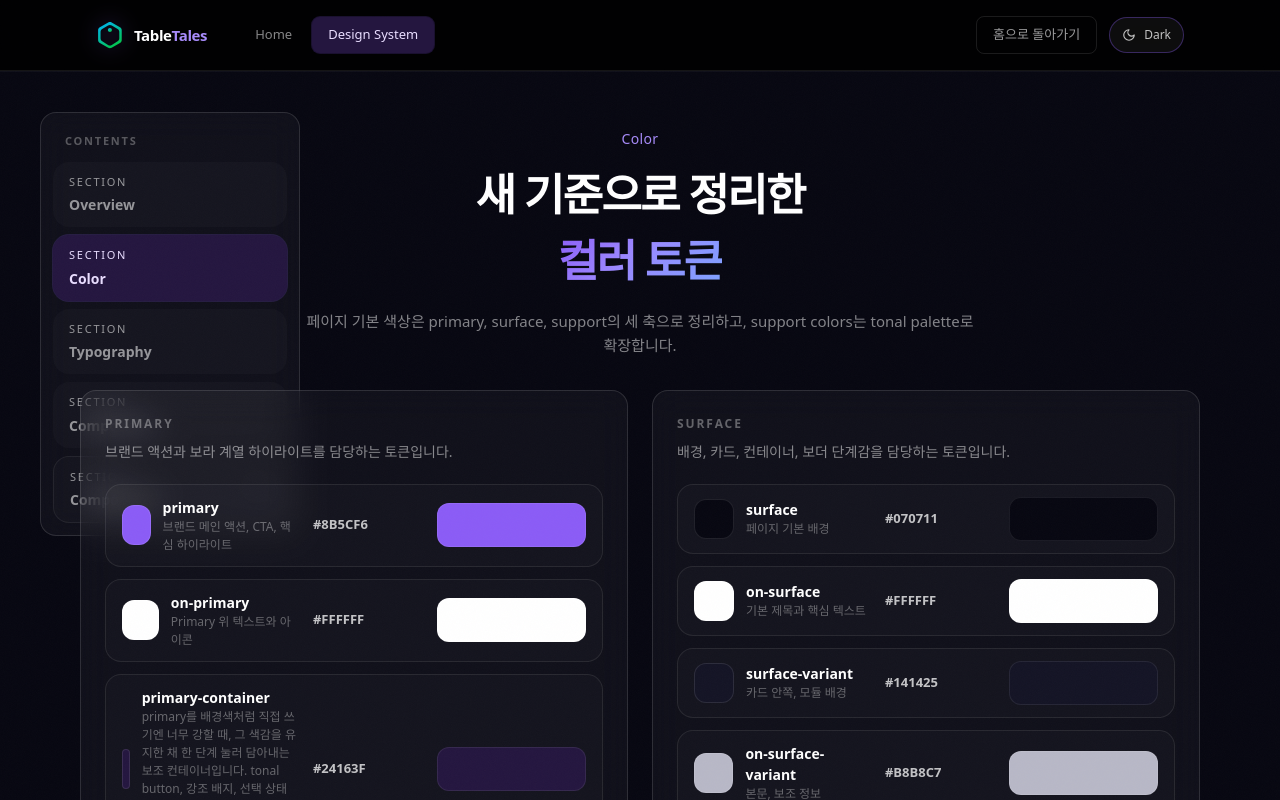
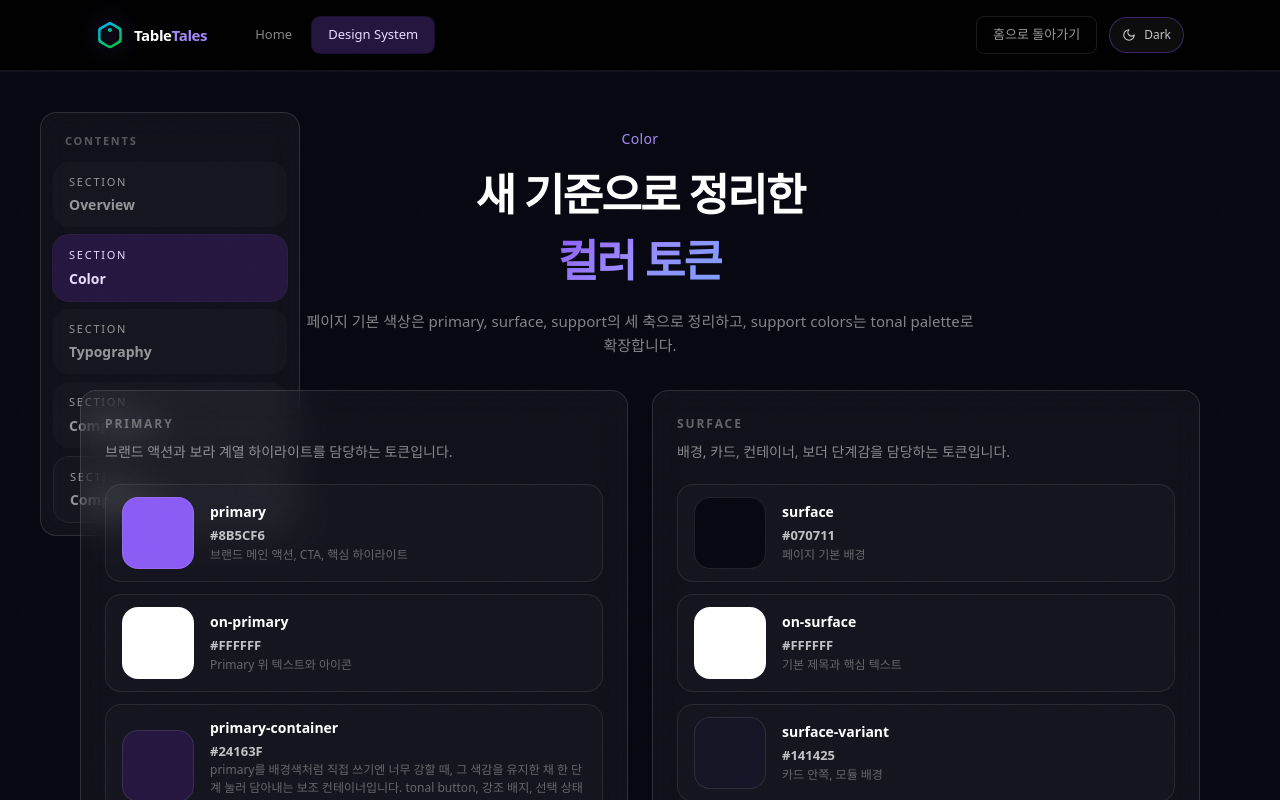
Before and after one commit to seola0114/table-tales, a Next.js app: page /design-system/color in a window 1280 px wide. Shown: the top 800 px of the page. Built offline with nearby package versions, Linux system fonts and the light colour scheme; a web font is replaced by a local one.

Commit message:
Refine color token sample layout

```diff
--- a/app/design-system/_components/content.tsx
+++ b/app/design-system/_components/content.tsx
@@ -346,16 +346,15 @@ const typography = [
 
 function TokenRow({ label, value, note }: { label: string; value: string; note: string }) {
   return (
-    <div className="grid items-center gap-3 rounded-2xl border border-white/8 bg-white/[0.02] px-4 py-3 sm:grid-cols-[minmax(0,1.2fr)_minmax(0,0.75fr)_minmax(0,1fr)]">
+    <div className="grid items-center gap-4 rounded-2xl border border-white/8 bg-white/[0.02] px-4 py-3 sm:grid-cols-[72px_minmax(0,1fr)]">
+      <div className="aspect-square w-full rounded-2xl border border-white/10" style={{ background: value }} />
       <div className="flex items-center gap-3">
-        <div className="h-10 w-10 rounded-xl border border-white/10" style={{ background: value }} />
         <div>
           <p className="text-[14px] font-semibold text-white">{label}</p>
+          <p className="mt-1 text-[13px] font-semibold text-white/75">{value}</p>
           <p className="text-[12px] text-white/35">{note}</p>
         </div>
       </div>
-      <p className="text-[13px] font-semibold text-white/75">{value}</p>
-      <div className="h-11 rounded-xl border border-white/8" style={{ background: value }} />
     </div>
   );
 }
```
